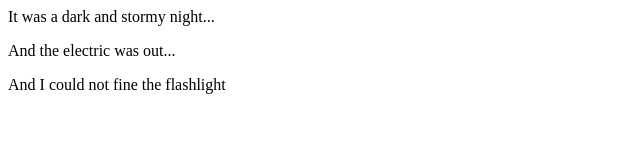
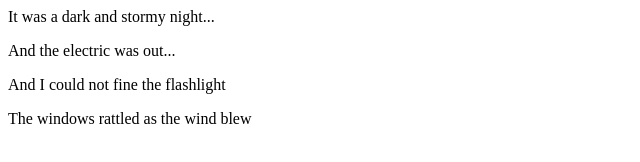
Before and after one commit to kathiecham/fireside-story, a plain HTML site: page fireside-story/index.html in a window 1280 px wide. Shown: the whole page, without its empty margins (0-640 px from the left). Drawn offline with Linux system fonts and the light colour scheme.

Commit message:
4th line

```diff
--- a/fireside-story/index.html
+++ b/fireside-story/index.html
@@ -3,5 +3,6 @@
     <p>It was a dark and stormy night...</p>
     <p>And the electric was out...</p>
     <p>And I could not fine the flashlight</p>
+    <p>The windows rattled as the wind blew</p>
   </body>
 </html>
```
